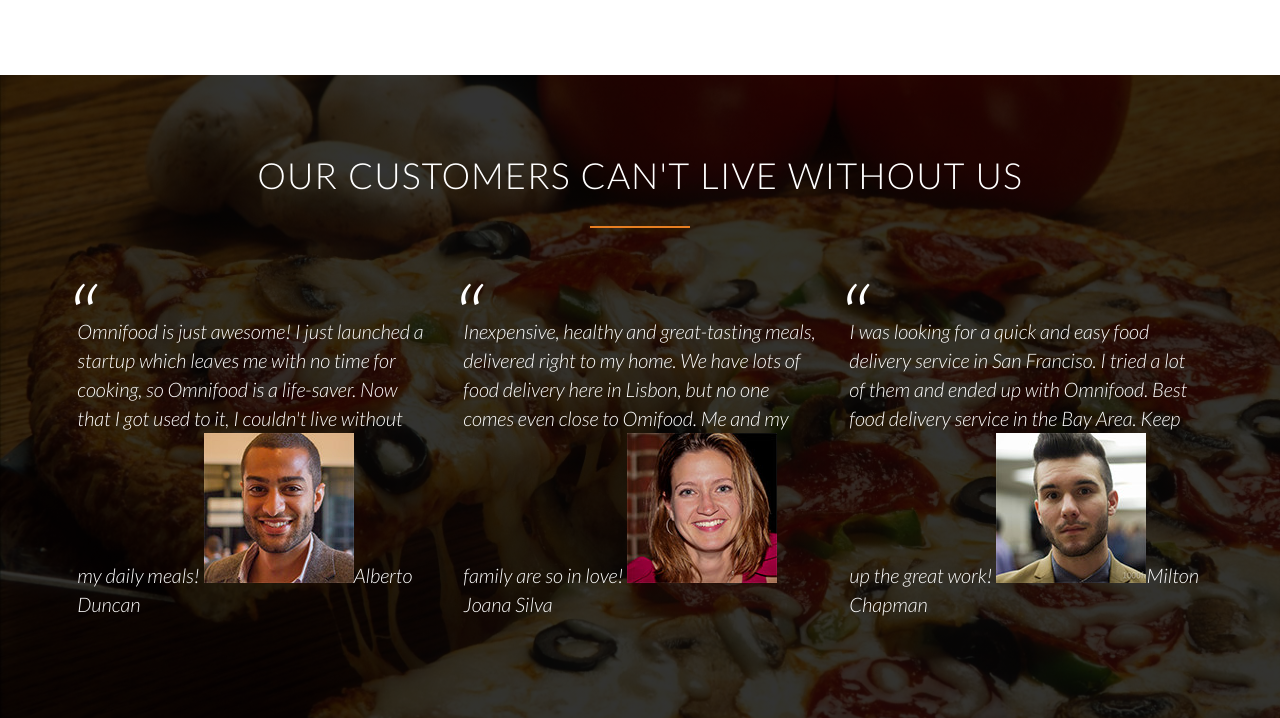
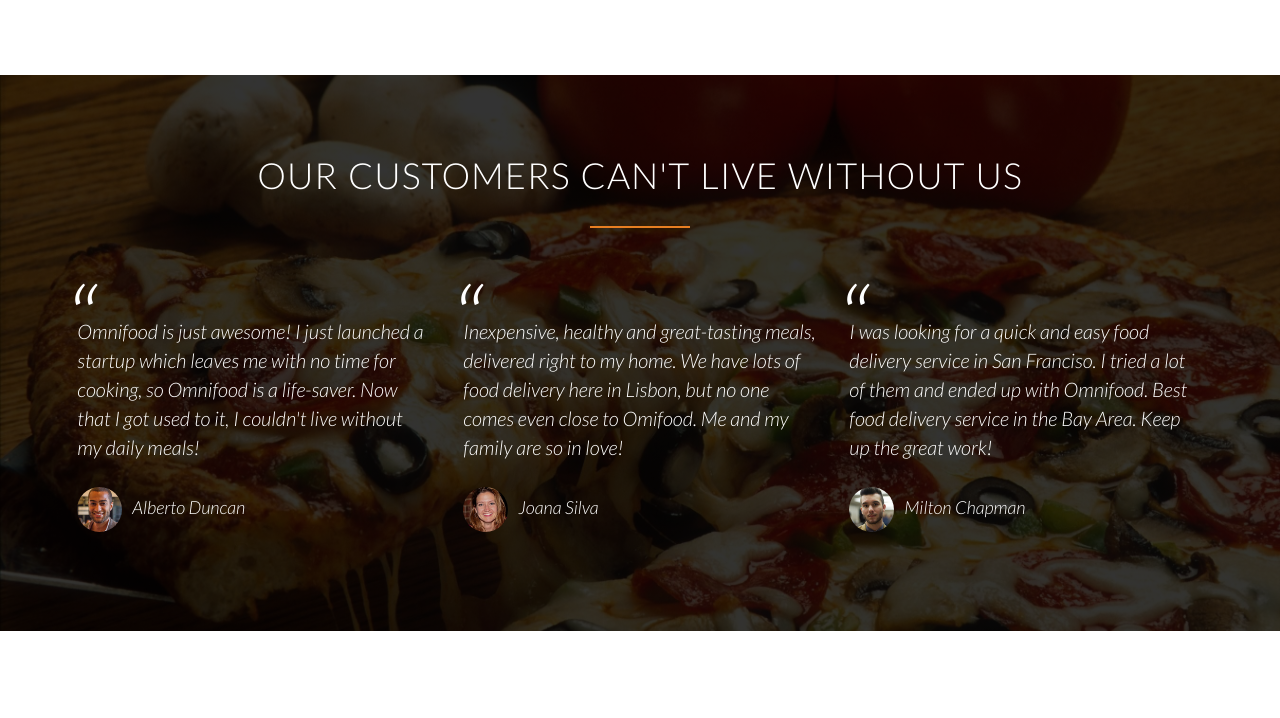
Before and after one commit to tanvirIqbal/Omnifood, a plain HTML site: page index.html in a window 1280 px wide. Shown: the part 3234-3952 px from the top of the page. After the commit the page ends 3865 px from the top, so only its background shows below. Drawn offline with Linux system fonts and the light colour scheme; files whose address does not match are found by name.

Commit message:
Building Customer Testimonials css

```diff
--- a/resources/css/style.css
+++ b/resources/css/style.css
@@ -349,3 +349,16 @@
     top: -5px;
     left: -5px;
 }
+
+cite{
+    font-size: 90%;
+    margin-top: 25px;
+    display: block;
+}
+
+cite img{
+    height: 45px;
+    border-radius: 50%;
+    margin-right: 10px;
+    vertical-align: middle;
+}
```
